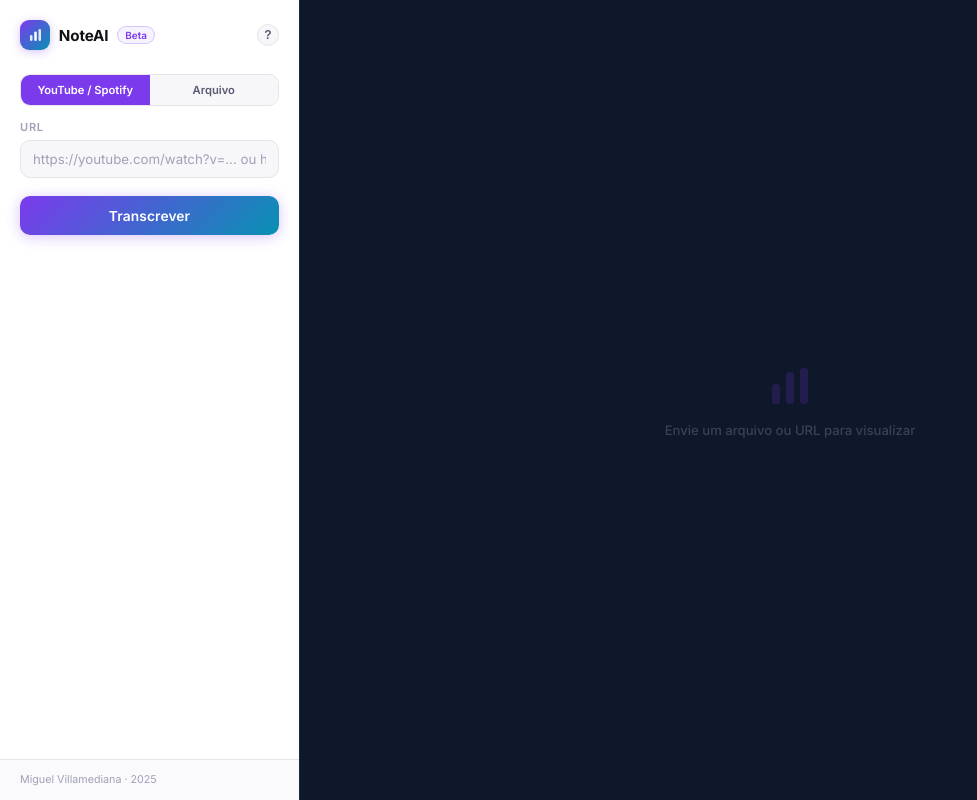
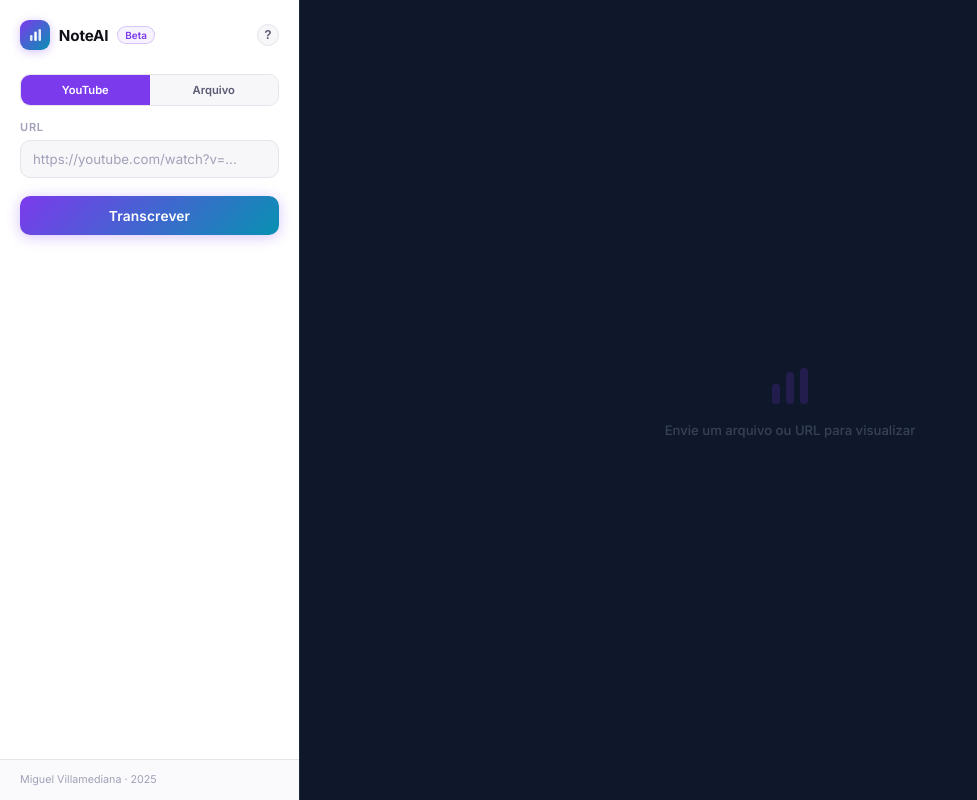
Before and after one commit to Villamediana/AIScoreTranscriber, a Flask app: page / in a window 1280 px wide. Shown: the whole page, without its empty margins (0-977 px from the left). Run offline with Flask 3, Linux system fonts and the light colour scheme; some libraries are stand-ins or nearby versions.

Commit message:
Newchanges

```diff
--- a/app.py
+++ b/app.py
@@ -1,5 +1,5 @@
 """
-App Flask: transcrição de áudio para MIDI com Basic Pitch (Spotify).
+App Flask: transcrição de áudio para MIDI com Basic Pitch.
 """
 import os
 import shutil
@@ -34,7 +34,6 @@ RESULTS_FOLDER = Path(app.root_path) / "results"
 RESULTS_FOLDER.mkdir(exist_ok=True)
 ALLOWED_EXTENSIONS = {"wav", "mp3", "flac", "ogg", "m4a", "webm"}
 YOUTUBE_DOMAINS = {"youtube.com", "www.youtube.com", "m.youtube.com", "youtu.be", "www.youtu.be"}
-SPOTIFY_DOMAINS = {"open.spotify.com", "www.open.spotify.com", "spotify.link", "www.spotify.link"}
 
 logger = logging.getLogger("noteai")
 if not logger.handlers:
@@ -88,17 +87,6 @@ def is_youtube_url(url: str) -> bool:
         return False
     host = parsed.netloc.lower()
     return host in YOUTUBE_DOMAINS or host.endswith(".youtube.com") or host.endswith(".youtu.be")
-
-
-def is_spotify_url(url: str) -> bool:
-    try:
-        parsed = urlparse(url)
-    except ValueError:
-        return False
-    if parsed.scheme not in {"http", "https"} or not parsed.netloc:
-        return False
-    host = parsed.netloc.lower().split(":")[0]
-    return host in SPOTIFY_DOMAINS or host.endswith(".spotify.com") or host.endswith(".spotify.link")
 
 
 def cleanup_old_result_files(max_age_seconds: int = 60 * 60) -> None:
@@ -317,89 +305,6 @@ def download_youtube_audio(youtube_url: str) -> tuple[Path, str]:
     return audio_path, source_title
 
 
-def _normalize_spotify_url(url: str) -> str:
-    """Converte URLs Spotify com locale (intl-pt, etc.) para formato canónico."""
-    import re
-    # open.spotify.com/intl-pt/track/xxx -> open.spotify.com/track/xxx
-    return re.sub(r"open\.spotify\.com/intl-[a-z-]+/", "open.spotify.com/", url)
-
-
-def download_spotify_audio(spotify_url: str) -> tuple[Path, str]:
-    """Descarrega áudio de um link Spotify (usa spotdl: Spotify -> YouTube -> áudio)."""
-    spotify_url = _normalize_spotify_url(spotify_url)
-    print("[SPOTIFY 1] Iniciando download...")
-    logger.info("A descarregar áudio do Spotify via spotdl...")
-
-    try:
-        import imageio_ffmpeg
-        ffmpeg_path = imageio_ffmpeg.get_ffmpeg_exe()
-    except ImportError:
-        ffmpeg_path = None
-
-    out_subdir = UPLOAD_FOLDER / f"spotdl_{uuid.uuid4().hex}"
-    out_subdir.mkdir(parents=True, exist_ok=True)
-    work_dir = str(out_subdir)
-    print(f"[SPOTIFY 1] work_dir={work_dir}")
-
-    output_template = str(out_subdir / "{title}.{output-ext}")
-    cmd = [sys.executable, "-m", "spotdl", "download", spotify_url, "--output", output_template, "--format", "mp3"]
-    if ffmpeg_path:
-        cmd.extend(["--ffmpeg", ffmpeg_path])
-
-    try:
-        print("[SPOTIFY 2] A executar spotdl...")
-        result = subprocess.run(
-            cmd,
-            stdin=subprocess.DEVNULL,
-            stdout=subprocess.DEVNULL,
-            stderr=subprocess.DEVNULL,
-            timeout=600,
-            cwd=work_dir,
-        )
-        print(f"[SPOTIFY 2] spotdl retornou code={result.returncode}")
-    except subprocess.TimeoutExpired:
-        try:
-            shutil.rmtree(out_subdir, ignore_errors=True)
-        except OSError:
-            pass
-        raise RuntimeError(
-            "O download do Spotify demorou demasiado. Tente outro link ou verifique a ligação à internet."
-        ) from None
-    except FileNotFoundError:
-        raise RuntimeError(
-            "spotdl não encontrado. Instale com: pip install spotdl"
-        ) from None
-
-    if result.returncode != 0:
-        err = (result.stderr or result.stdout or "").strip()
-        print(f"[SPOTIFY ERRO] spotdl stderr:\n{result.stderr or '(vazio)'}")
-        print(f"[SPOTIFY ERRO] spotdl stdout:\n{result.stdout or '(vazio)'}")
-        logger.warning("spotdl falhou: %s", err[:500] if err else "(sem output)")
-        try:
-            shutil.rmtree(out_subdir, ignore_errors=True)
-        except OSError:
-            pass
-        raise RuntimeError("Não foi possível obter o áudio deste link Spotify. Tente outro link.")
-
-    try:
-        downloaded = list(out_subdir.glob("*.*"))
-        print(f"[SPOTIFY 3] Ficheiros descarregados: {downloaded}")
-        if not downloaded:
-            raise RuntimeError("Falha ao descarregar o áudio do Spotify.")
-
-        audio_path = downloaded[0]
-        source_title = secure_filename(audio_path.stem).strip("_-") or "spotify_audio"
-        dest = UPLOAD_FOLDER / f"{uuid.uuid4().hex}{audio_path.suffix}"
-        shutil.move(str(audio_path), str(dest))
-        print(f"[SPOTIFY 3] Movido para: {dest}")
-        return dest, source_title
-    finally:
-        try:
-            shutil.rmtree(out_subdir, ignore_errors=True)
-        except OSError:
-            pass
-
-
 @app.route("/")
 def index():
     return render_template("index.html")
@@ -486,9 +391,9 @@ def transcribe():
     print(f"[STEP 0] Input: has_file={has_file}, has_media_url={has_media_url}, media_url={media_url[:50] if media_url else ''}...")
 
     if has_file and has_media_url:
-        return error_response("Escolha apenas uma opção: ficheiro local ou URL (YouTube/Spotify).")
+        return error_response("Escolha apenas uma opção: ficheiro local ou URL do YouTube.")
     if not has_file and not has_media_url:
-        return error_response("Envie um ficheiro de áudio ou informe uma URL do YouTube ou Spotify.")
+        return error_response("Envie um ficheiro de áudio ou informe uma URL do YouTube.")
 
     audio_path = None
     transcription_audio_path = None
@@ -501,11 +406,8 @@ def transcribe():
             if is_youtube_url(media_url):
                 print("[STEP 1a] YouTube detectado")
                 audio_path, base = download_youtube_audio(media_url)
-            elif is_spotify_url(media_url):
-                print("[STEP 1b] Spotify detectado")
-                audio_path, base = download_spotify_audio(media_url)
             else:
-                return error_response("URL inválida. Use um link do YouTube ou Spotify.")
+                return error_response("URL inválida. Use um link do YouTube.")
             print(f"[STEP 1] Download OK: audio_path={audio_path}, base={base}")
             logger.info("Download concluído: %s", base)
         else:
--- a/requirements.txt
+++ b/requirements.txt
@@ -5,9 +5,9 @@ wheel>=0.40.0
 # Web app
 flask>=3.0.0
 werkzeug>=3.0.0
+music21>=9.0.0
 python-dotenv>=1.0.1
 yt-dlp>=2025.1.0
-spotdl>=4.0.0
 imageio-ffmpeg>=0.5.1
 
 # Audio stack (compatível com TensorFlow 2.14 no Python 3.10)
--- a/templates/base.html
+++ b/templates/base.html
@@ -586,7 +586,7 @@
       </div>
       <div class="modal-body">
         <p>Às vezes não encontramos a partitura de piano de uma música específica, e isso dificulta a prática. O <strong>NoteAI</strong> ajuda a resolver isso.</p>
-        <p>Cola um link do <strong>YouTube</strong> ou <strong>Spotify</strong> (ou envia um ficheiro de áudio) e a app gera uma visualização em piano roll e ficheiro MIDI para praticares. Funciona como um tutorial de piano para qualquer música.</p>
+        <p>Cola um link do <strong>YouTube</strong> ou envia um ficheiro de áudio e a app gera uma visualização em piano roll e ficheiro MIDI para praticares. Funciona como um tutorial de piano para qualquer música.</p>
         <p><strong>Funciona melhor</strong> com músicas já instrumentais ou em piano, mas podes experimentar com qualquer áudio.</p>
         <p><strong>Em breve:</strong> geração automática de partitura e exportação para software de notação.</p>
       </div>
--- a/templates/index.html
+++ b/templates/index.html
@@ -350,13 +350,13 @@
 
   <form action="{{ url_for('transcribe') }}" method="post" enctype="multipart/form-data" id="form">
     <div class="input-tabs" id="inputTabs">
-      <button type="button" class="input-tab active" data-input="url">YouTube / Spotify</button>
+      <button type="button" class="input-tab active" data-input="url">YouTube</button>
       <button type="button" class="input-tab" data-input="file">Arquivo</button>
     </div>
     <div class="input-panel input-panel-url" id="inputPanelUrl">
       <div class="field">
         <label class="field-label" for="youtube_url">URL</label>
-        <input type="url" name="youtube_url" id="youtube_url" placeholder="https://youtube.com/watch?v=... ou https://open.spotify.com/track/...">
+        <input type="url" name="youtube_url" id="youtube_url" placeholder="https://youtube.com/watch?v=...">
       </div>
     </div>
     <div class="input-panel input-panel-file" id="inputPanelFile" hidden>
@@ -1345,7 +1345,6 @@
       rows += '<tr><td>'+st2.toFixed(3)+'</td><td>'+en2.toFixed(3)+'</td><td>'+Math.max(0,en2-st2).toFixed(3)+'</td><td>'+pitchToLabel(Number(it.pitch||0))+'</td><td>'+(it.pitch||0)+'</td><td>'+(it.confidence==null?'-':Number(it.confidence).toFixed(2))+'</td></tr>';
     }
     bpRows.innerHTML = rows || '<tr><td colspan="6" class="bp-empty">Sem eventos.</td></tr>';
-    bpPanel.hidden = false;
   }
 
   function stopStatusTicker() {
@@ -1353,12 +1352,9 @@
   }
   function startStatusTicker(hasFile, mediaUrl) {
     stopStatusTicker();
-    var isSpotify = mediaUrl && /spotify\.com|spotify\.link/i.test(mediaUrl);
     var phases = hasFile
       ? ['Enviando arquivo...','Processando áudio...','Transcrevendo para MIDI...','Finalizando...']
-      : (isSpotify
-        ? ['Descarregando do Spotify...','Extraindo áudio...','Transcrevendo para MIDI...','Finalizando...']
-        : ['Baixando do YouTube...','Extraindo áudio...','Transcrevendo para MIDI...','Finalizando...']);
+      : ['Baixando do YouTube...','Extraindo áudio...','Transcrevendo para MIDI...','Finalizando...'];
     var idx = 0;
     function tick() { stageLoadingText.textContent = phases[Math.min(idx, phases.length-1)]; if (idx < phases.length-1) idx++; }
     tick();
@@ -2312,7 +2308,7 @@
     var hasFile = !urlTabActive && fileInput.files && fileInput.files.length > 0;
     var hasUrl = urlTabActive && ytInput.value.trim().length > 0;
     if (!hasFile && !hasUrl) {
-      showError(urlTabActive ? 'Cole uma URL do YouTube ou Spotify.' : 'Selecione um arquivo de áudio.');
+      showError(urlTabActive ? 'Cole uma URL do YouTube.' : 'Selecione um arquivo de áudio.');
       return;
     }
     if (hasUrl) fileInput.value = '';
--- a/transcribe/basic_pitch_module.py
+++ b/transcribe/basic_pitch_module.py
@@ -1,5 +1,5 @@
 """
-Transcrição áudio -> MIDI usando Basic Pitch (Spotify).
+Transcrição áudio -> MIDI usando Basic Pitch.
 Funciona com qualquer instrumento, polifónico.
 """
 import os
```
Also changed, not shown: README.md.
